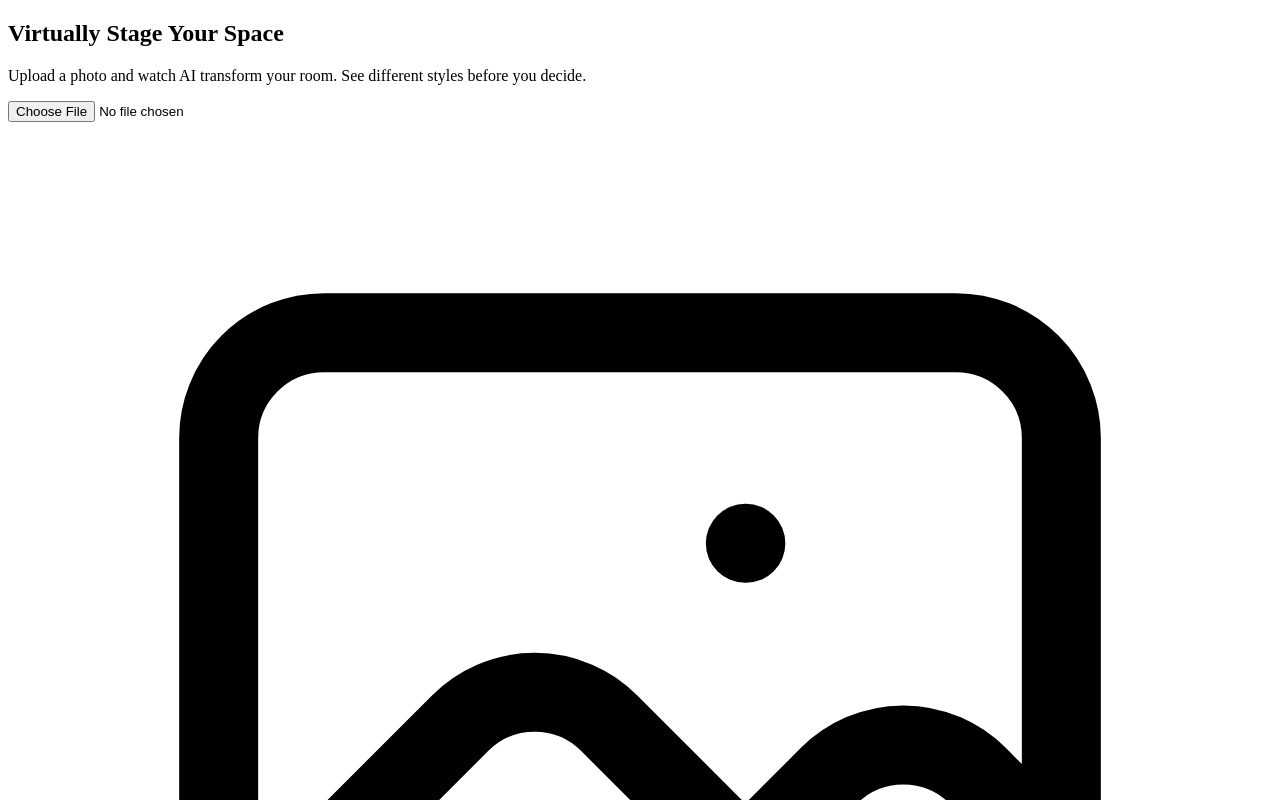
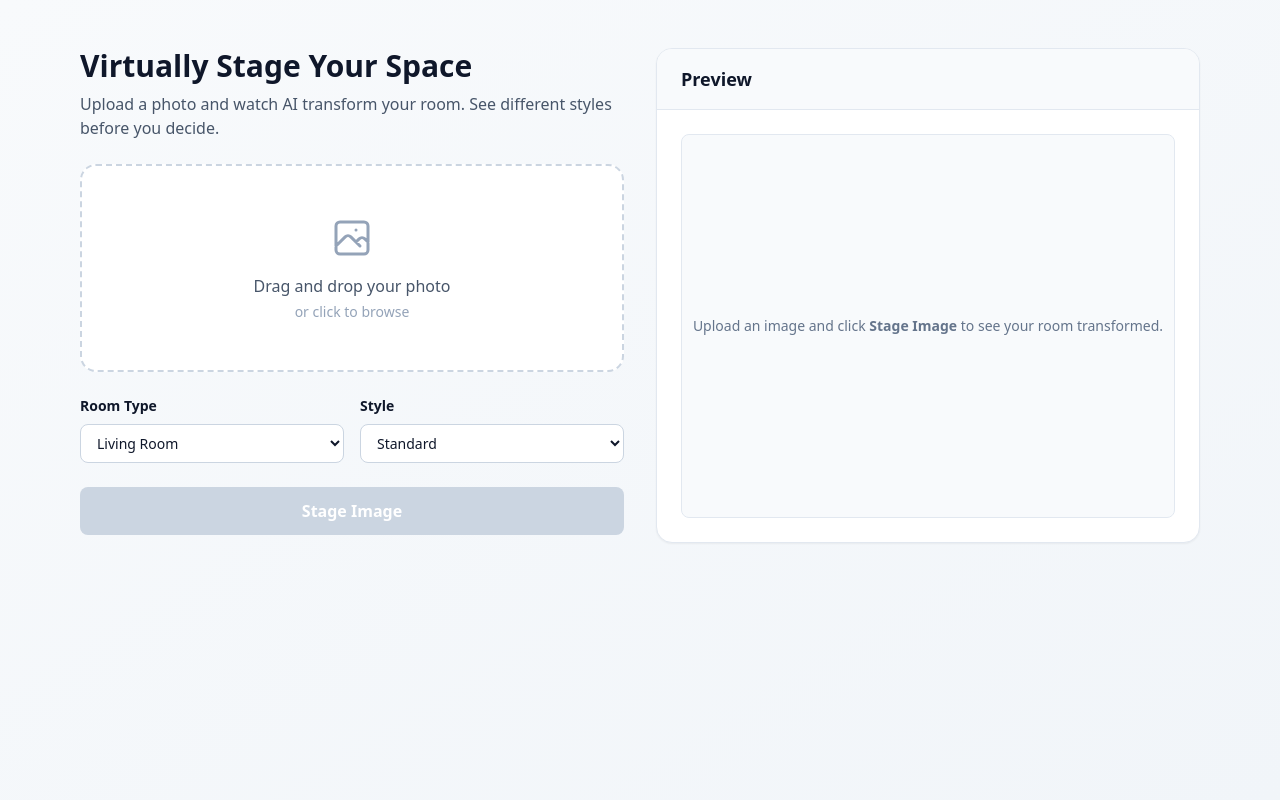
Before and after one commit to iconicvirtualai/iconic-virtual-vsai-demo, a Next.js app: page / in a window 1280 px wide. Shown: the top 800 px of the page. Built offline with nearby package versions, Linux system fonts and the light colour scheme.

Commit message:
Initialize custom App component for Next.js

```diff
--- /dev/null
+++ b/pages/_app.tsx
@@ -0,0 +1,6 @@
+import type { AppProps } from "next/app";
+import "../styles/globals.css";
+
+export default function MyApp({ Component, pageProps }: AppProps) {
+  return <Component {...pageProps} />;
+}
```
